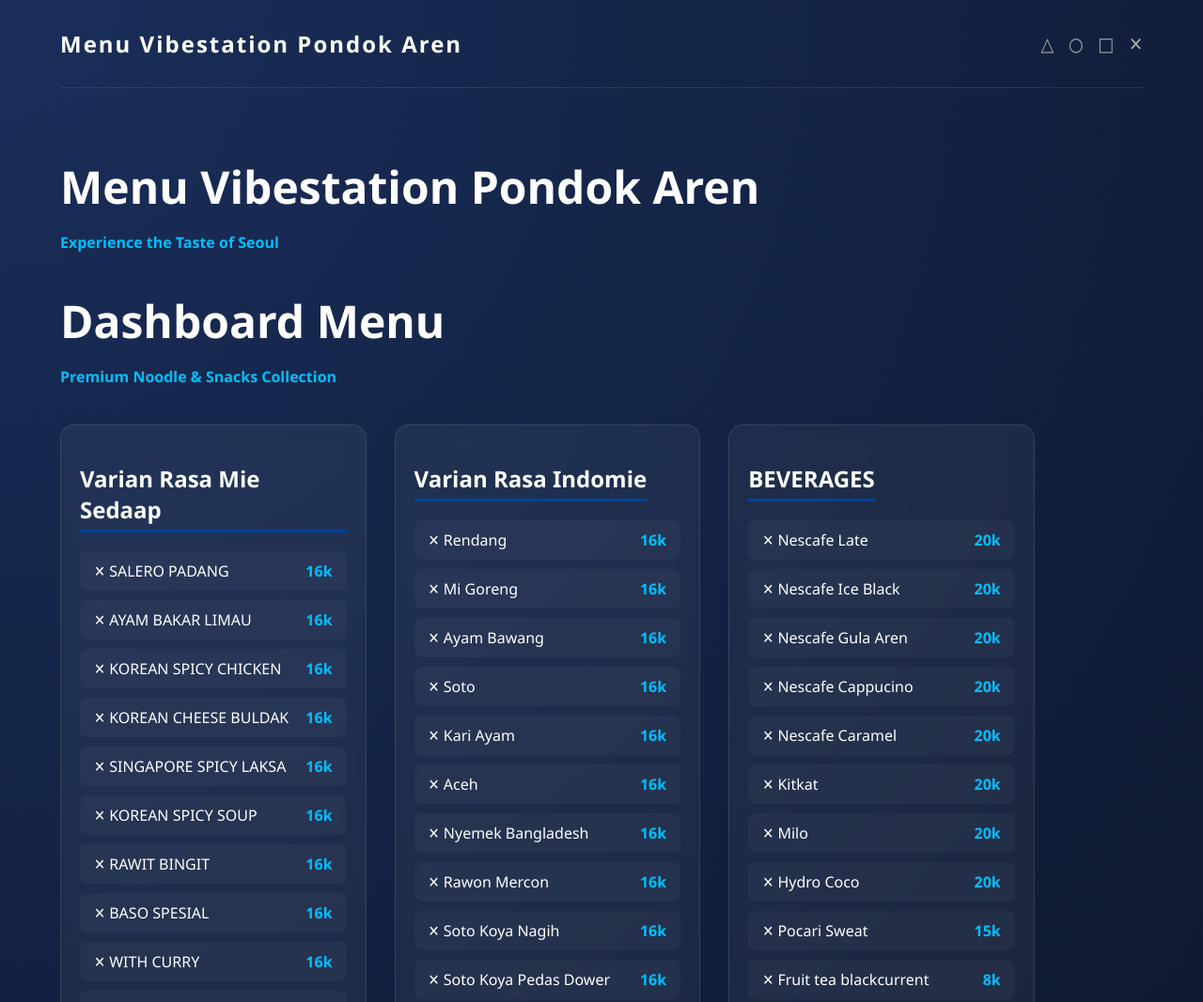
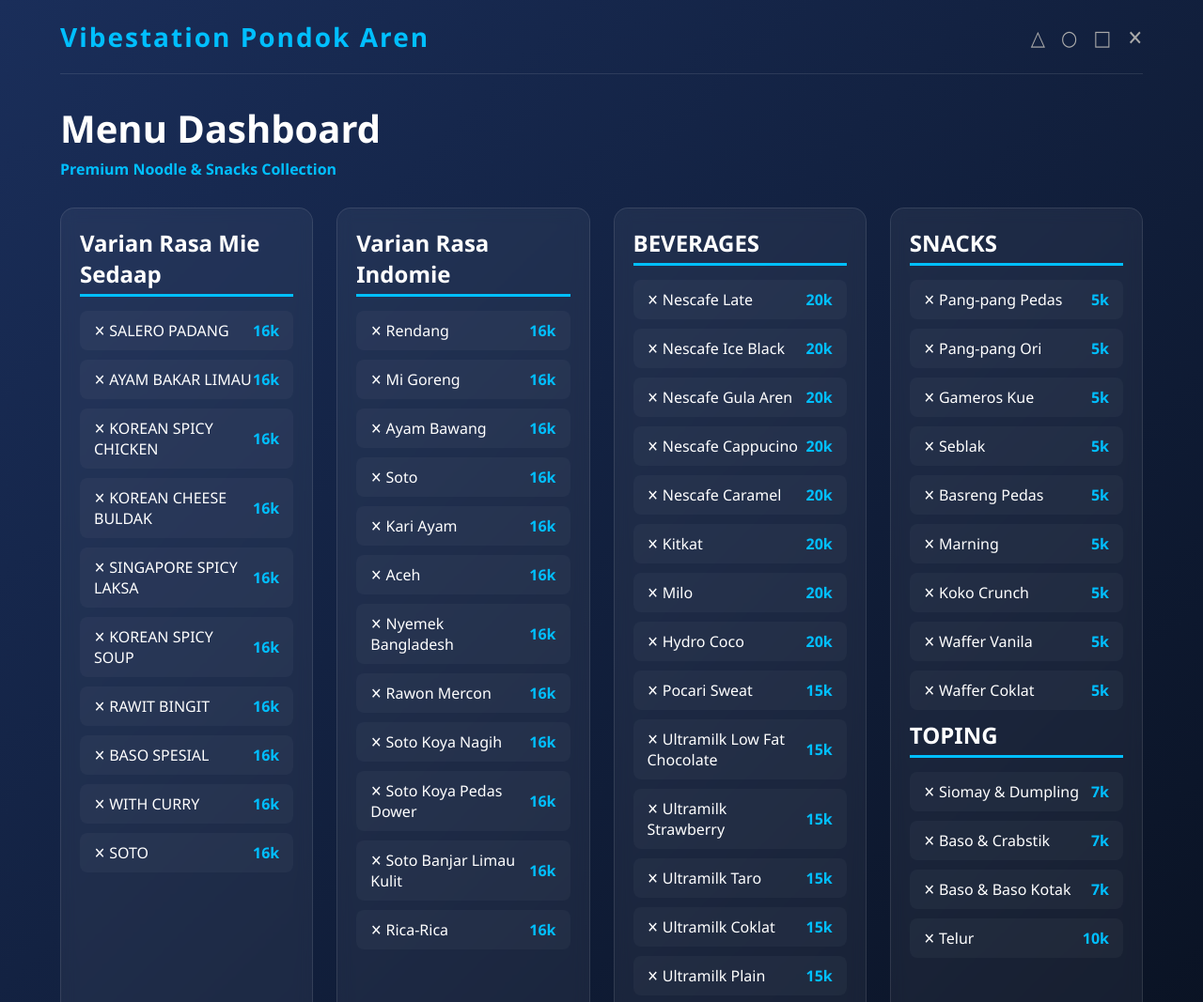
Before and after one commit to vibestationpondokaren-lab/menuVibestationPondokAren, a plain HTML site: page index.html in a window 1280 px wide. Shown: the top 1067 px of the page at 94% size. Drawn offline with Linux system fonts and the light colour scheme.

Commit message:
Update index.html
Ganti display

```diff
--- a/index.html
+++ b/index.html
@@ -2,113 +2,156 @@
 <html lang="id">
 <head>
     <meta charset="UTF-8">
-    <title>PlayStation Premium Menu</title>
+    <title>Vibestation Pondok Aren Menu</title>
     <style>
-        body {
+        /* Reset & Base */
+        * {
             margin: 0;
             padding: 0;
+            box-sizing: border-box;
+        }
+
+        body {
             font-family: 'Segoe UI', Tahoma, Geneva, Verdana, sans-serif;
-            background: radial-gradient(circle at top left, #1a2e5a 0%, #050a12 100%);
-            color: white;
+            background: linear-gradient(135deg, #1a2e5a, #050a12);
+            color: #fff;
             min-height: 100vh;
             display: flex;
             flex-direction: column;
             align-items: center;
         }
 
-        /* Header PlayStation Style */
+        /* Header */
         header {
             width: 90%;
-            padding: 30px 0;
+            max-width: 1200px;
+            padding: 20px 0;
             display: flex;
             justify-content: space-between;
             align-items: center;
             border-bottom: 1px solid rgba(255, 255, 255, 0.1);
         }
 
-        .ps-logo { font-size: 24px; font-weight: bold; letter-spacing: 2px; }
-        .system-icons { font-size: 20px; color: #aaa; }
+        .ps-logo {
+            font-size: 28px;
+            font-weight: bold;
+            letter-spacing: 2px;
+            color: #00bfff;
+        }
 
-        /* Container Utama */
+        .system-icons {
+            font-size: 22px;
+            color: #aaa;
+        }
+
+        /* Container */
         .container {
             width: 90%;
             max-width: 1200px;
-            margin-top: 40px;
+            margin-top: 30px;
         }
 
-        h1 { font-size: 3rem; margin-bottom: 10px; }
-        .subtitle { color: #00bfff; margin-bottom: 40px; font-weight: bold; }
+        h1 {
+            font-size: 2.5rem;
+            margin-bottom: 5px;
+            color: #fff;
+        }
 
-        /* Grid Layout */
+        .subtitle {
+            color: #00bfff;
+            margin-bottom: 30px;
+            font-weight: 600;
+        }
+
+        /* Grid Menu */
         .menu-wrapper {
             display: grid;
-            grid-template-columns: repeat(auto-fit, minmax(300px, 1fr));
-            gap: 30px;
-            margin-bottom: 50px;
+            grid-template-columns: repeat(auto-fit, minmax(250px, 1fr));
+            gap: 25px;
         }
 
-        /* Card PlayStation Style */
+        /* Card */
         .category-card {
             background: rgba(255, 255, 255, 0.05);
             border-radius: 15px;
             padding: 20px;
             border: 1px solid rgba(255, 255, 255, 0.1);
-            backdrop-filter: blur(10px);
+            backdrop-filter: blur(8px);
+            transition: transform 0.3s, box-shadow 0.3s;
+        }
+
+        .category-card:hover {
+            transform: translateY(-5px);
+            box-shadow: 0 10px 25px rgba(0, 0, 0, 0.4);
         }
 
         .category-card h2 {
-            border-bottom: 3px solid #00439c;
-            display: inline-block;
+            font-size: 1.5rem;
+            margin-bottom: 15px;
+            border-bottom: 3px solid #00bfff;
             padding-bottom: 5px;
-            margin-bottom: 20px;
         }
 
+        /* Menu Items */
         .menu-item {
             display: flex;
             justify-content: space-between;
             align-items: center;
             padding: 10px 15px;
             margin-bottom: 10px;
+            border-radius: 8px;
             background: rgba(255, 255, 255, 0.03);
-            border-radius: 8px;
             transition: 0.3s;
         }
 
         .menu-item:hover {
-            background: white;
+            background: #00bfff;
             color: #050a12;
-            transform: scale(1.02);
             cursor: pointer;
         }
 
-        .item-name { font-weight: 500; }
-        .item-price { color: #00bfff; font-weight: bold; }
-        .menu-item:hover .item-price { color: #00439c; }
+        .menu-item .item-name {
+            font-weight: 500;
+        }
 
-        /* Footer Icons */
+        .menu-item .item-price {
+            font-weight: bold;
+            color: #00bfff;
+        }
+
+        .menu-item:hover .item-price {
+            color: #050a12;
+        }
+
+        /* Footer */
         .footer-nav {
-            margin-top: auto;
-            padding: 30px;
+            margin-top: 40px;
+            padding: 20px;
             color: #888;
+            text-align: center;
+        }
+
+        /* Responsive */
+        @media (max-width: 600px) {
+            h1 { font-size: 2rem; }
+            .category-card h2 { font-size: 1.3rem; }
         }
     </style>
 </head>
 <body>
 
     <header>
-        <div class="ps-logo">Menu Vibestation Pondok Aren</div>
+        <div class="ps-logo">Vibestation Pondok Aren</div>
         <div class="system-icons">△ &nbsp; ○ &nbsp; □ &nbsp; ✕</div>
     </header>
 
     <div class="container">
-        <h1>Menu Vibestation Pondok Aren</h1>
-        <p class="subtitle">Experience the Taste of Seoul</p>
-
-  <div class="container">
-        <h1>Dashboard Menu</h1>
+        <h1>Menu Dashboard</h1>
         <p class="subtitle">Premium Noodle & Snacks Collection</p>
 
         <div class="menu-wrapper">
+
+            <!-- Mie Sedaap -->
             <div class="category-card">
                 <h2>Varian Rasa Mie Sedaap</h2>
                 <div class="menu-item"><span class="item-name">✕ SALERO PADANG</span><span class="item-price">16k</span></div>
@@ -121,10 +164,9 @@
                 <div class="menu-item"><span class="item-name">✕ BASO SPESIAL</span><span class="item-price">16k</span></div>
                 <div class="menu-item"><span class="item-name">✕ WITH CURRY</span><span class="item-price">16k</span></div>
                 <div class="menu-item"><span class="item-name">✕ SOTO</span><span class="item-price">16k</span></div>
-
-
             </div>
 
+            <!-- Indomie -->
             <div class="category-card">
                 <h2>Varian Rasa Indomie</h2>
                 <div class="menu-item"><span class="item-name">✕ Rendang</span><span class="item-price">16k</span></div>
@@ -139,11 +181,10 @@
                 <div class="menu-item"><span class="item-name">✕ Soto Koya Pedas Dower</span><span class="item-price">16k</span></div>
                 <div class="menu-item"><span class="item-name">✕ Soto Banjar Limau Kulit</span><span class="item-price">16k</span></div>
                 <div class="menu-item"><span class="item-name">✕ Rica-Rica</span><span class="item-price">16k</span></div>
+            </div>
 
-            </div>
+            <!-- Beverages -->
             <div class="category-card">
-
-
                 <h2>BEVERAGES</h2>
                 <div class="menu-item"><span class="item-name">✕ Nescafe Late</span><span class="item-price">20k</span></div>
                 <div class="menu-item"><span class="item-name">✕ Nescafe Ice Black</span><span class="item-price">20k</span></div>
@@ -154,6 +195,14 @@
                 <div class="menu-item"><span class="item-name">✕ Milo</span><span class="item-price">20k</span></div>
                 <div class="menu-item"><span class="item-name">✕ Hydro Coco</span><span class="item-price">20k</span></div>
                 <div class="menu-item"><span class="item-name">✕ Pocari Sweat</span><span class="item-price">15k</span></div>
+                <div class="menu-item"><span class="item-name">✕ Ultramilk Low Fat Chocolate</span><span class="item-price">15k</span></div>
+<div class="menu-item"><span class="item-name">✕ Ultramilk Strawberry</span><span class="item-price">15k</span></div>
+<div class="menu-item"><span class="item-name">✕ Ultramilk Taro</span><span class="item-price">15k</span></div>
+<div class="menu-item"><span class="item-name">✕ Ultramilk Coklat</span><span class="item-price">15k</span></div>
+<div class="menu-item"><span class="item-name">✕ Ultramilk Plain</span><span class="item-price">15k</span></div>
+<div class="menu-item"><span class="item-name">✕ Ultramilk Karamel</span><span class="item-price">15k</span></div>
+<div class="menu-item"><span class="item-name">✕ Ultramilk Moka</span><span class="item-price">15k</span></div>
+
                 <div class="menu-item"><span class="item-name">✕ Fruit tea blackcurrent</span><span class="item-price">8k</span></div>
                 <div class="menu-item"><span class="item-name">✕ Fruit tea appel</span><span class="item-price">8k</span></div>
                 <div class="menu-item"><span class="item-name">✕ Fruit tea strawbery</span><span class="item-price">8k</span></div>
@@ -165,9 +214,9 @@
                 <div class="menu-item"><span class="item-name">✕ Teh Pucuk Less</span><span class="item-price">8k</span></div>
                 <div class="menu-item"><span class="item-name">✕ Nipis Madu</span><span class="item-price">8k</span></div>
                 <div class="menu-item"><span class="item-name">✕ Aquviva</span><span class="item-price">8k</span></div>
-
             </div>
 
+            <!-- Snacks & Topping -->
             <div class="category-card">
                 <h2>SNACKS</h2>
                 <div class="menu-item"><span class="item-name">✕ Pang-pang Pedas</span><span class="item-price">5k</span></div>
@@ -179,14 +228,14 @@
                 <div class="menu-item"><span class="item-name">✕ Koko Crunch</span><span class="item-price">5k</span></div>
                 <div class="menu-item"><span class="item-name">✕ Waffer Vanila</span><span class="item-price">5k</span></div>
                 <div class="menu-item"><span class="item-name">✕ Waffer Coklat</span><span class="item-price">5k</span></div>
-                <div></div>
+
                 <h2>TOPING</h2>
                 <div class="menu-item"><span class="item-name">✕ Siomay & Dumpling</span><span class="item-price">7k</span></div>
                 <div class="menu-item"><span class="item-name">✕ Baso & Crabstik</span><span class="item-price">7k</span></div>
                 <div class="menu-item"><span class="item-name">✕ Baso & Baso Kotak</span><span class="item-price">7k</span></div>
                 <div class="menu-item"><span class="item-name">✕ Telur</span><span class="item-price">10k</span></div>
+            </div>
 
-            </div>
         </div>
     </div>
 
```
Lines whose indentation alone changed are shown as unchanged.
